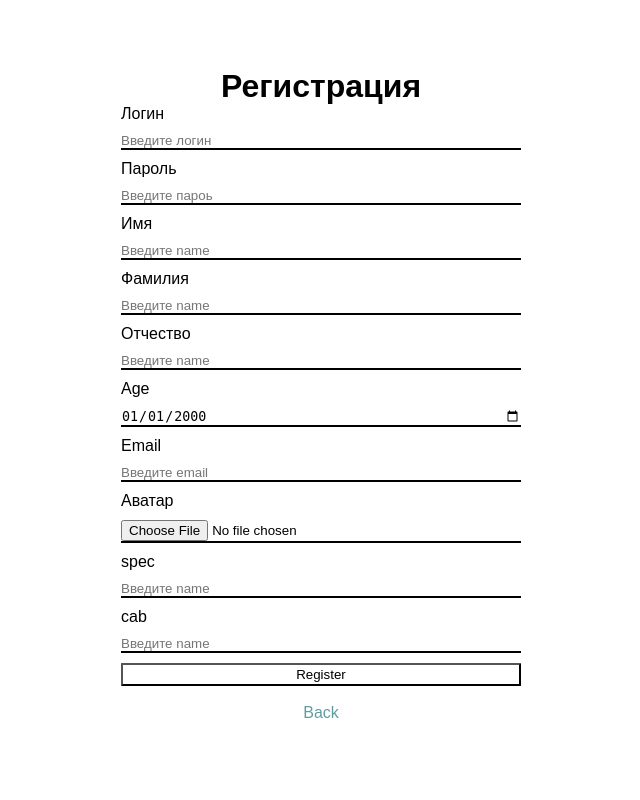
After one commit to dan9l10/hospital, a PHP site: page /admin/reg_doctor.php in a window 1280 px wide. The commit adds this page. Shown: the whole page, without its empty margins (319-959 px from the left). Run offline with PHP 8.4, Linux system fonts and the light colour scheme.

Commit message:
Fix admin.php, redirection on admin.php, added registration for doctors & login for doctors, fix problem with session for doctors

```diff
--- /dev/null
+++ b/admin/reg_doctor.php
@@ -0,0 +1,61 @@
+<!DOCTYPE html>
+<?php
+session_start();
+include('../php/connect.php');
+
+?>
+<html>
+    <head>
+        <meta charset="UTF-8">
+        <title></title>
+       <link rel="stylesheet" type="text/css" href="../style/main.css">
+    </head>
+    <body style="background: none;">
+        <form action="php/check_doc.php" method="POST" enctype="multipart/form-data">
+                <h1>Регистрация</h1>
+                <label>Логин</label>
+                <input type="text" name="login" class="form-control" placeholder="Введите логин">
+                <label>Пароль</label>
+                <input type="password" name="password" class="form-control" placeholder="Введите пароь">
+                <label>Имя</label>
+                <input type="text" name="FirstName" class="form-control" placeholder="Введите name">
+                <label>Фамилия</label>
+                <input type="text" name="LastName" class="form-control" placeholder="Введите name">
+                <label>Отчество</label>
+                <input type="text" name="MiddleName" class="form-control" placeholder="Введите name">
+                <label>Age</label>
+                <input type="date" name="age" class="form-control" placeholder="Введите age"  value="2000-01-01">
+                <label>Email</label>
+                <input type="email" name="email" class="form-control" placeholder="Введите email">
+                <label>Аватар</label>
+                <input type="file" name="avatar">
+                <label>spec</label>
+                <input type="text" name="spec" class="form-control" placeholder="Введите name">
+                <label>cab</label>
+                <input type="text" name="cab" class="form-control" placeholder="Введите name">
+                <button type="submit" class="btn-reg">Register</button><br>
+                <!--<input type="submit" name="OK" class="form-control" value="Зарегестрироваться">-->
+                <a href="../Admin.php">Back</a>
+                <p class="mg">
+                    <?php
+                    if (isset($_SESSION['msg'])){
+                        echo $_SESSION['msg'];
+                    unset($_SESSION['msg']);
+                    }
+
+                    ?>
+
+            </form>
+
+    </body>
+</html>
+<?php
+
+
+//$sqlinsert="INSERT INTO users (first_name,   last_name,   middle_name,   login ,   password,   email,    status,   avatar, DOB)
+//VALUES '$firstName', '$lastName', '$middleName', '$login', '$pass'   , '$email', 'user'  , '$path', '$age');";
+//$sqlinsert_doc="CALL c_doc('$login','$spec','$cab');";
+//$dbh->query($sqlinsert);
+
+
+?>
--- a/index.php
+++ b/index.php
@@ -39,7 +39,6 @@ and open the template in the editor.
                         echo $_SESSION['msg'];
                     unset($_SESSION['msg']);
                     }
-
                     ?>
                 </p>
         </div>
```
Also changed, not shown: Admin.php (+11 -4 lines), admin/php/check_doc.php (added, +33 -0 lines), php/auth.php (+16 -35 lines), php/gen_page.php (+9 -1 lines), Data/add adada  .txt (added).
